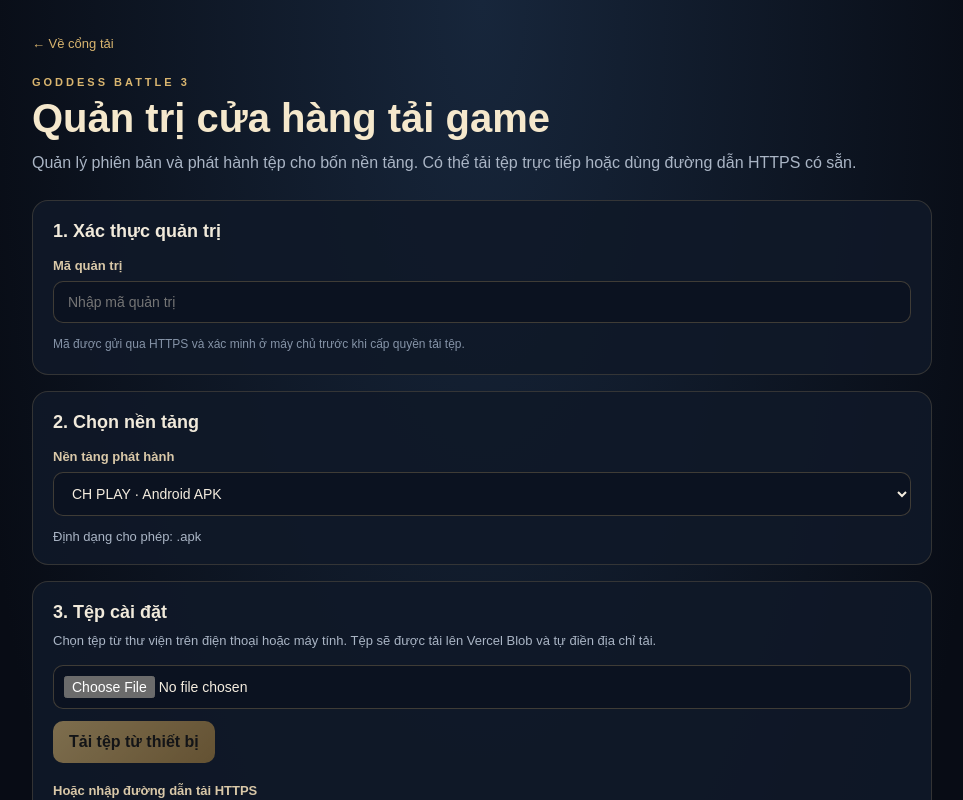
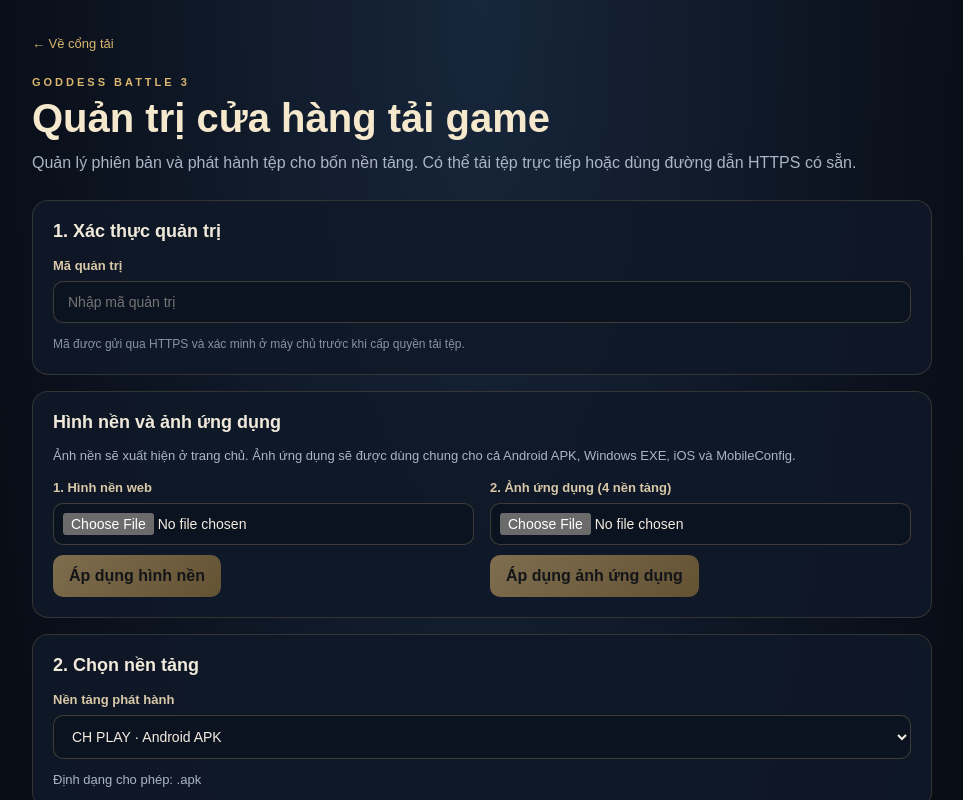
Before and after one commit to LyrdCaeser/C-a-H-ng-Store, a Next.js app in the folder src/: page /admin in a window 1280 px wide. Shown: the top 800 px of the page, without its empty margins (158-1121 px from the left). Built offline with nearby package versions, Linux system fonts and the light colour scheme.

Commit message:
Add Vietnamese admin controls to upload and apply Store hero and app artwork

```diff
--- a/src/src/app/admin/page.jsx
+++ b/src/src/app/admin/page.jsx
@@ -131,6 +131,10 @@ function AnalyticsPanel({ adminToken }) {
 
 export default function AdminPage() {
   const [adminToken, setAdminToken] = useState("");
+  const [heroFile, setHeroFile] = useState(null);
+  const [iconFile, setIconFile] = useState(null);
+  const [artworkBusy, setArtworkBusy] = useState(false);
+  const [artworkProgress, setArtworkProgress] = useState(0);
   const [platformKey, setPlatformKey] = useState("apk");
   const [versionName, setVersionName] = useState("");
   const [versionCode, setVersionCode] = useState("");
@@ -151,6 +155,47 @@ export default function AdminPage() {
   const selectedPlatform = platforms.find((item) => item.key === platformKey) || platforms[0];
 
   function notify(value, type = "info") { setMessage(value); setMessageType(type); }
+
+  async function uploadArtwork(kind, file) {
+    if (!adminToken.trim()) return notify("Nhập mã quản trị trước khi cập nhật ảnh.", "error");
+    if (!file) return notify("Chọn ảnh PNG, JPG hoặc WebP từ thiết bị.", "error");
+    if (!/^image\/(png|jpeg|webp)$/.test(file.type) || file.size > 12 * 1024 * 1024) {
+      return notify("Ảnh phải là PNG, JPG hoặc WebP, tối đa 12 MB.", "error");
+    }
+    setArtworkBusy(true);
+    setArtworkProgress(0);
+    try {
+      const check = await fetch("/api/admin/check", {
+        method: "POST", headers: { Authorization: "Bearer " + adminToken.trim() }, cache: "no-store"
+      });
+      const checked = await check.json().catch(() => ({}));
+      if (!check.ok) throw new Error(checked.error || "Mã quản trị không hợp lệ.");
+      const filename = file.name.replace(/[^a-zA-Z0-9._-]/g, "-");
+      const pathname = "goddess-battle-3/artwork/" + kind + "-" + Date.now() + "-" + filename;
+      notify("Đang tải ảnh lên kho Vercel Blob…");
+      const blob = await upload(pathname, file, {
+        access: "public",
+        handleUploadUrl: "/api/admin/upload",
+        clientPayload: JSON.stringify({ platformKey: "artwork", adminToken }),
+        onUploadProgress: (evt) => setArtworkProgress(Math.round(evt.percentage || 0))
+      });
+      const saved = await fetch("/api/admin/appearance", {
+        method: "POST",
+        headers: { Authorization: "Bearer " + adminToken.trim(), "Content-Type": "application/json" },
+        body: JSON.stringify({ kind, url: blob.url })
+      });
+      const result = await saved.json().catch(() => ({}));
+      if (!saved.ok) throw new Error(result.error || "Không thể lưu hình ảnh.");
+      notify(kind === "hero" ? "Đã thay hình nền web thành công." : "Đã đặt ảnh ứng dụng cho cả bốn nền tảng.", "success");
+    } catch (error) {
+      const message = String(error?.message || "");
+      notify(/Failed to retrieve the client token/i.test(message)
+        ? "Không cấp được token Vercel Blob. Kiểm tra mã quản trị và thử lại."
+        : message || "Không thể cập nhật hình ảnh.", "error");
+    } finally {
+      setArtworkBusy(false);
+    }
+  }
 
   async function uploadFile() {
     if (!adminToken.trim()) return notify("Vui lòng nhập mã quản trị trước khi tải tệp lên.", "error");
@@ -250,6 +295,23 @@ export default function AdminPage() {
             <p style={{ color: "#8593a7", fontSize: 12, lineHeight: 1.6, marginBottom: 0 }}>Mã được gửi qua HTTPS và xác minh ở máy chủ trước khi cấp quyền tải tệp.</p>
           </section>
           <section style={sectionStyle}>
+            <h2 style={{ margin: "0 0 12px", fontSize: 18 }}>Hình nền và ảnh ứng dụng</h2>
+            <p style={{ color: "#aab5c5", fontSize: 13, lineHeight: 1.6 }}>Ảnh nền sẽ xuất hiện ở trang chủ. Ảnh ứng dụng sẽ được dùng chung cho cả Android APK, Windows EXE, iOS và MobileConfig.</p>
+            <div style={{ display: "grid", gridTemplateColumns: "repeat(auto-fit, minmax(220px,1fr))", gap: 16 }}>
+              <div>
+                <label style={labelStyle} htmlFor="store-hero-file">1. Hình nền web</label>
+                <input id="store-hero-file" type="file" accept="image/png,image/jpeg,image/webp" onChange={event => setHeroFile(event.target.files?.[0] || null)} style={{ ...fieldStyle, padding: 9 }} />
+                <button type="button" onClick={() => uploadArtwork("hero", heroFile)} disabled={artworkBusy || !heroFile} style={{ ...primaryButton, marginTop: 10, opacity: artworkBusy || !heroFile ? 0.55 : 1 }}>Áp dụng hình nền</button>
+              </div>
+              <div>
+                <label style={labelStyle} htmlFor="store-icon-file">2. Ảnh ứng dụng (4 nền tảng)</label>
+                <input id="store-icon-file" type="file" accept="image/png,image/jpeg,image/webp" onChange={event => setIconFile(event.target.files?.[0] || null)} style={{ ...fieldStyle, padding: 9 }} />
+                <button type="button" onClick={() => uploadArtwork("icon", iconFile)} disabled={artworkBusy || !iconFile} style={{ ...primaryButton, marginTop: 10, opacity: artworkBusy || !iconFile ? 0.55 : 1 }}>Áp dụng ảnh ứng dụng</button>
+              </div>
+            </div>
+            {artworkBusy ? <p style={{ color: "#d9c8a8", fontSize: 12 }}>Đang tải ảnh: {artworkProgress}%</p> : null}
+          </section>
+          <section style={sectionStyle}>
             <h2 style={{ margin: "0 0 16px", fontSize: 18 }}>2. Chọn nền tảng</h2>
             <label style={labelStyle} htmlFor="platform">Nền tảng phát hành</label>
             <select id="platform" value={platformKey} onChange={(event) => { setPlatformKey(event.target.value); setSelectedFile(null); }} style={fieldStyle}>
```
